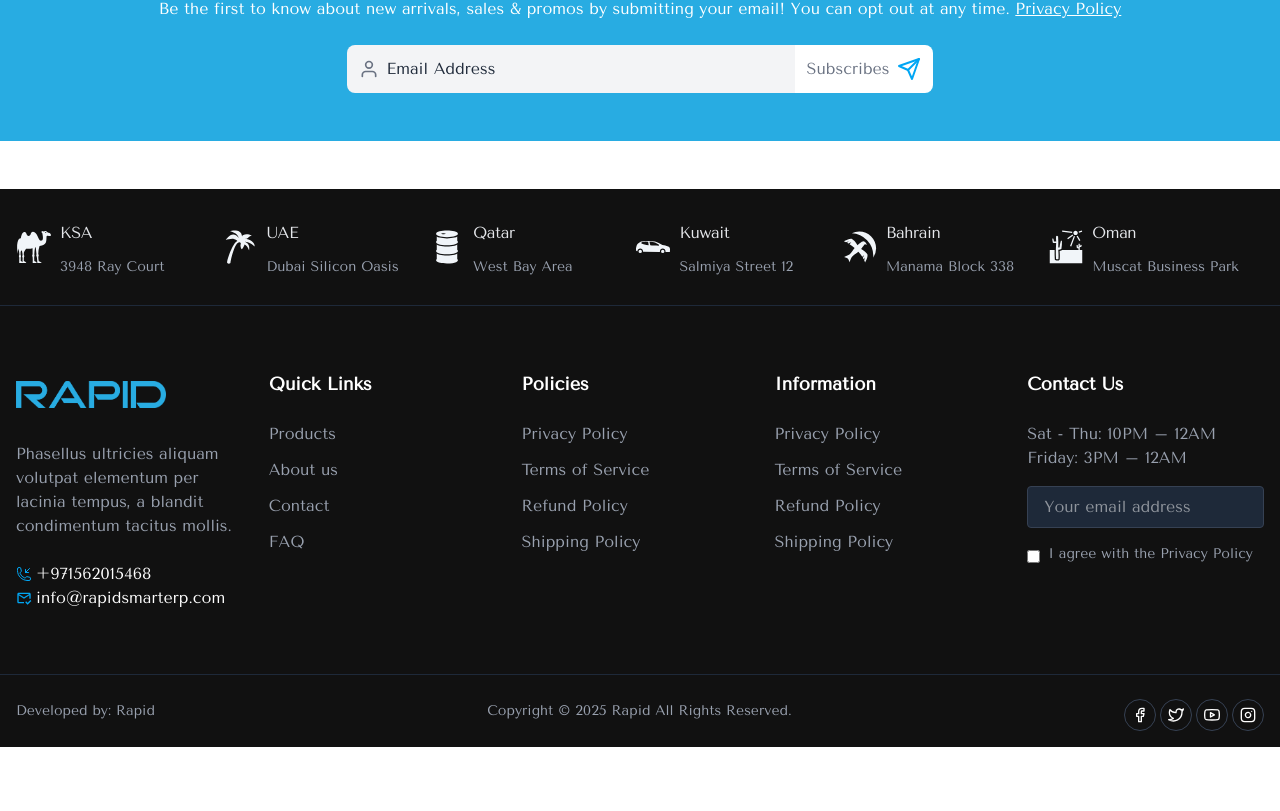
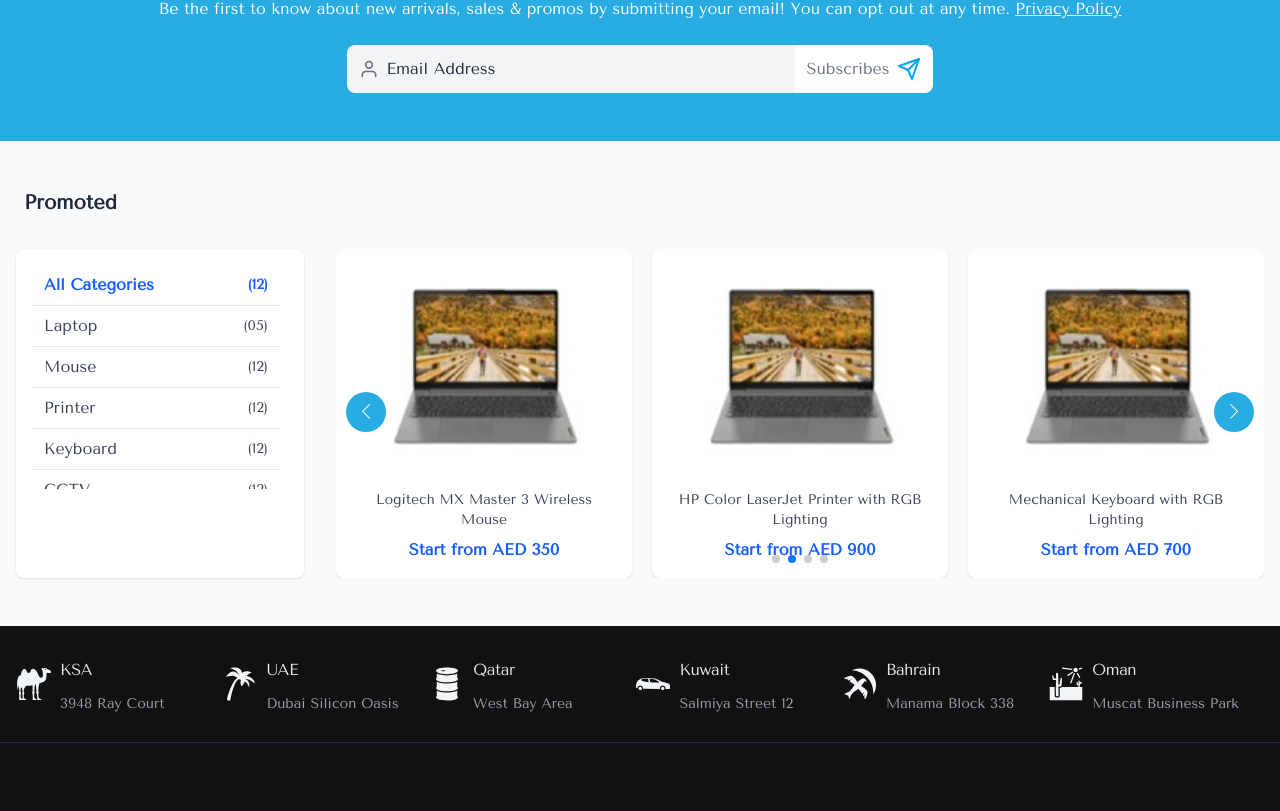
Before and after one commit to kaziahosunhabibripon/rapid-ecoomerce, a Next.js app: page / in a window 1280 px wide. Shown: the part 9712-10523 px from the top of the page. Before the commit the page ends 10459 px from the top, so only its background shows below. Built offline with nearby package versions, Linux system fonts and the light colour scheme; no server answers.

Commit message:
promoted

```diff
--- a/src/components/Home/LatestPost.tsx
+++ b/src/components/Home/LatestPost.tsx
@@ -8,7 +8,6 @@ import "swiper/css";
 import "swiper/css/navigation";
 import "swiper/css/pagination";
 
-// ✅ Unified blog data used for both sections
 const blogs = [
   {
     author: "Johan Doe",
--- a/src/components/Home/NewsLetterSignup.tsx
+++ b/src/components/Home/NewsLetterSignup.tsx
@@ -31,7 +31,7 @@ export default function NewsletterSignup() {
   };
 
   return (
-    <div className="py-12">
+    <div className="pt-12">
       <div className="w-full mx-auto bg-brand text-white p-8 py-12 text-center ">
         <h2 className="text-3xl font-bold mb-4 tracking-wide uppercase">
           GET OUR LATEST BLOGS UPDATES
--- a/src/components/Home/index.tsx
+++ b/src/components/Home/index.tsx
@@ -15,6 +15,7 @@ import FeaturesProduct from "./FeaturesProduct";
 import HurryUpDeals from "./HurryUpDeals";
 import OfferDeals from "./OfferDeals";
 import LatestPost from "./LatestPost";
+import Promoted from "../Promoted/Promoted";
 
 const HomeComponent = () => {
   return (
@@ -34,6 +35,7 @@ const HomeComponent = () => {
       <ClientReview />
       <LatestPost />
       <NewsletterSignup />
+      <Promoted />
     </div>
   );
 };
--- /dev/null
+++ b/src/components/Promoted/Promoted.tsx
@@ -0,0 +1,140 @@
+"use client";
+
+import { useState } from "react";
+import Image from "next/image";
+import { Swiper, SwiperSlide } from "swiper/react";
+import { Navigation, Pagination, Autoplay } from "swiper/modules";
+import "swiper/css";
+import "swiper/css/navigation";
+import "swiper/css/pagination";
+
+export const promotedData = {
+  categories: [
+    { name: "All Categories", count: 12 },
+    { name: "Laptop", count: 5 },
+    { name: "Mouse", count: 12 },
+    { name: "Printer", count: 12 },
+    { name: "Keyboard", count: 12 },
+    { name: "CCTV", count: 12 },
+    { name: "Camera", count: 12 },
+    { name: "Smartphones", count: 10 },
+    { name: "Tablets", count: 8 },
+  ],
+  products: [
+    {
+      title: 'Lenovo IdeaPad Flex 5 14ALC7 AMD Ryzen 5 5500U 14" Touchscreen.',
+      price: "AED 2500",
+      category: "Laptop",
+      imageUrl: "/assets/Laptop.png",
+    },
+    {
+      title: "Logitech MX Master 3 Wireless Mouse",
+      price: "AED 350",
+      category: "Mouse",
+      imageUrl: "/assets/Laptop.png",
+    },
+    {
+      title: "HP Color LaserJet Printer with RGB Lighting",
+      price: "AED 900",
+      category: "Printer",
+      imageUrl: "/assets/Laptop.png",
+    },
+    {
+      title: "Mechanical Keyboard with RGB Lighting",
+      price: "AED 700",
+      category: "Keyboard",
+      imageUrl: "/assets/Laptop.png",
+    },
+  ],
+};
+
+export default function Promoted() {
+  const { categories, products } = promotedData;
+  const [selectedCategory, setSelectedCategory] = useState("All Categories");
+
+  // Filter products based on selected category
+  const filteredProducts =
+    selectedCategory === "All Categories"
+      ? products
+      : products.filter((p) => p.category === selectedCategory);
+
+  return (
+    <div className="w-full bg-gray-50">
+      <div className="container mx-auto px-4 py-12">
+        <h2 className="text-xl font-bold text-gray-800 mb-8">
+          <span className="pl-2">Promoted</span>
+        </h2>
+
+        <div className="grid lg:grid-cols-4 gap-8">
+          {/* Category Sidebar */}
+          <div className="bg-white rounded-lg shadow p-4">
+            <div className="max-h-56 overflow-y-auto pr-2 scrollbar-sky">
+              <ul className="divide-y divide-gray-200 text-gray-700">
+                {categories.map((cat, idx) => (
+                  <li
+                    key={idx}
+                    onClick={() => setSelectedCategory(cat.name)}
+                    className={`py-2 px-3 cursor-pointer flex justify-between items-center transition-colors font-medium ${
+                      selectedCategory === cat.name
+                        ? "text-blue-600 font-semibold"
+                        : "hover:text-blue-600 "
+                    }`}
+                  >
+                    {cat.name}
+                    <span className="text-sm">
+                      ({String(cat.count).padStart(2, "0")})
+                    </span>
+                  </li>
+                ))}
+              </ul>
+            </div>
+          </div>
+
+          {/* Product Carousel */}
+          <div className="md:col-span-3">
+            <Swiper
+              modules={[Navigation, Pagination, Autoplay]}
+              navigation
+              pagination={{ clickable: true }}
+              autoplay={{ delay: 4000 }}
+              loop
+              spaceBetween={20}
+              slidesPerView={1}
+              breakpoints={{
+                640: { slidesPerView: 1 },
+                768: { slidesPerView: 2 },
+                1024: { slidesPerView: 3 },
+              }}
+            >
+              {filteredProducts.length ? (
+                filteredProducts.map((product, idx) => (
+                  <SwiperSlide key={idx}>
+                    <div className="bg-white rounded-lg shadow p-4 text-center">
+                      <Image
+                        src={product.imageUrl}
+                        alt={product.title}
+                        width={200}
+                        height={200}
+                        className="mx-auto mb-4 object-cover"
+                      />
+                      <h3 className="text-sm font-medium text-gray-700 mb-2">
+                        {product.title}
+                      </h3>
+                      <p className="text-blue-600 font-semibold">
+                        Start from {product.price}
+                      </p>
+                    </div>
+                  </SwiperSlide>
+                ))
+              ) : (
+                <p className="text-center text-gray-500 col-span-full">
+                  No products found in this category.
+                </p>
+              )}
+            </Swiper>
+          </div>
+        </div>
+      </div>
+    </div>
+  );
+}
```
Also changed, not shown: public/assets/Laptop.png (added).
